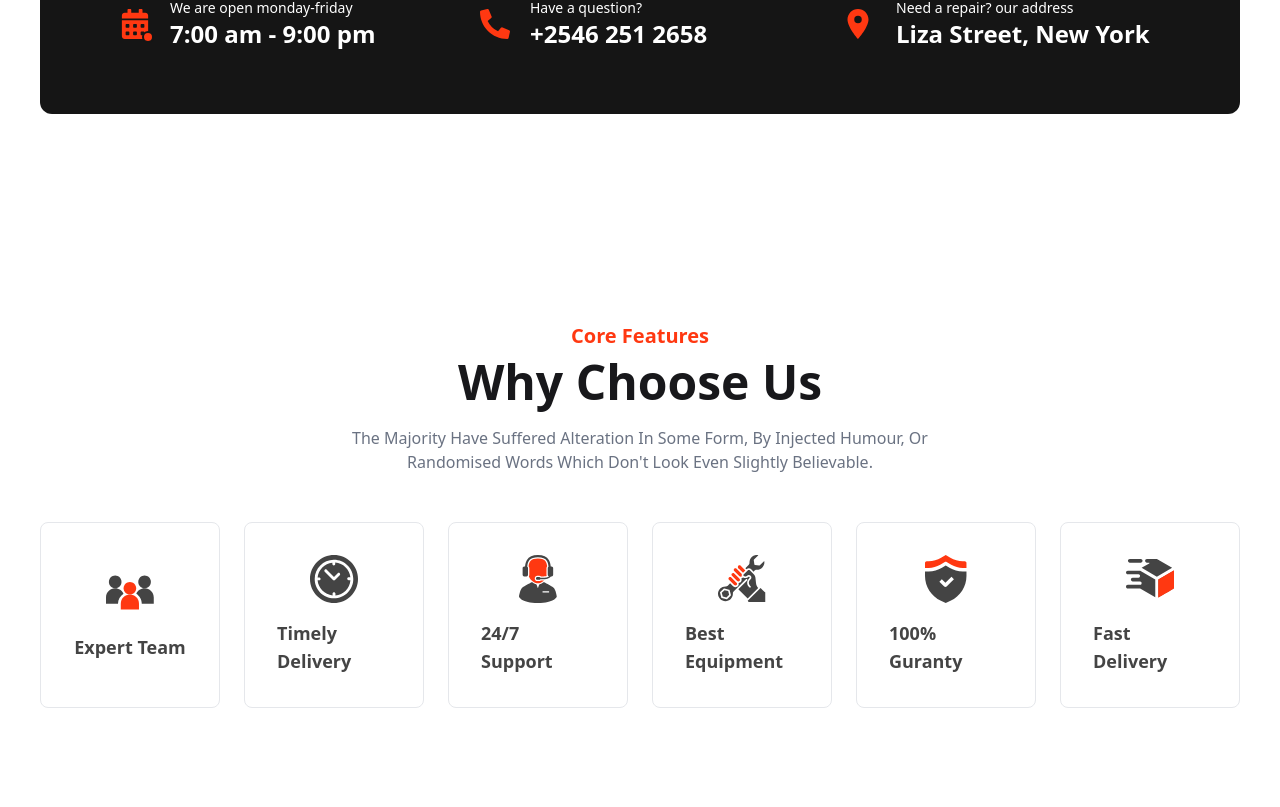
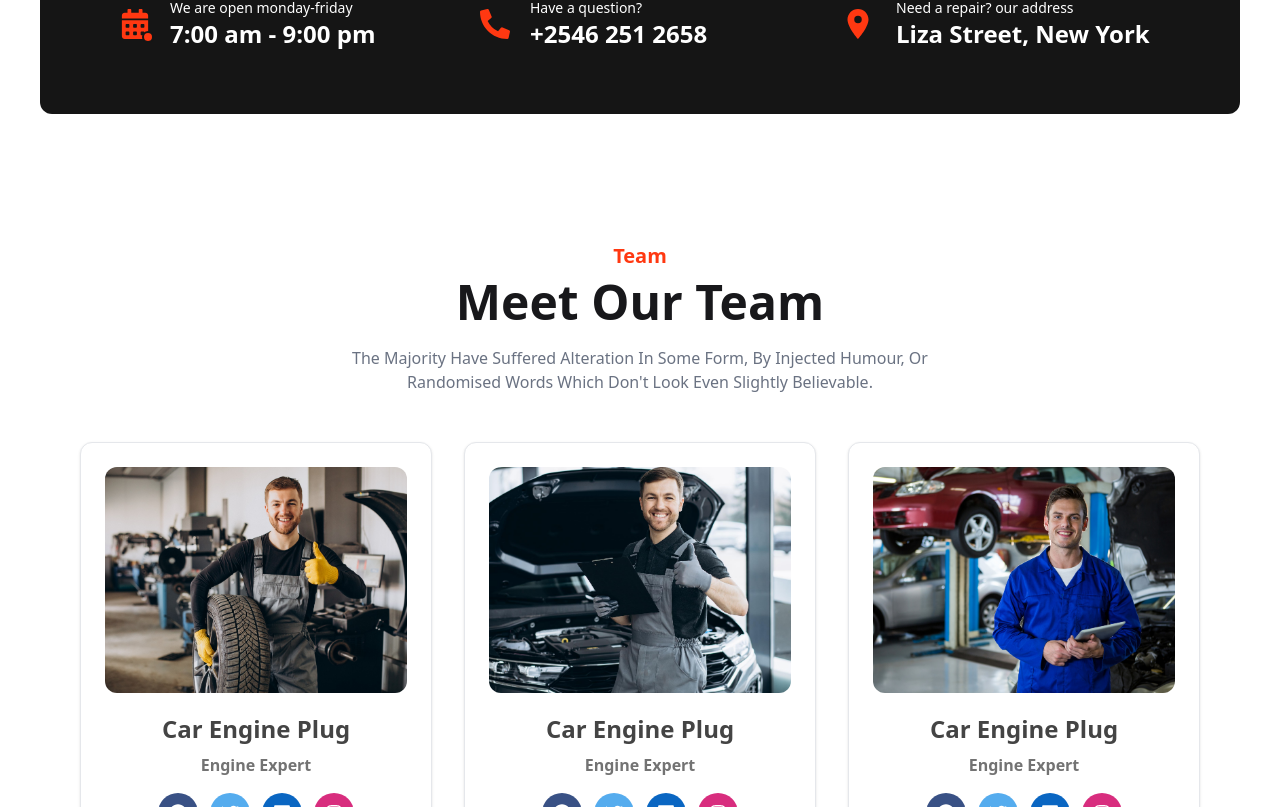
Before and after one commit to Muntasir-WSX/CarMaster, a Next.js app: page / in a window 1280 px wide. Shown: the part 1993-2800 px from the top of the page. Built offline with nearby package versions, Linux system fonts and the light colour scheme; no server answers; the database is empty.

Commit message:
Team Section Done done

```diff
--- a/src/app/HomeComponents/Features/Features.jsx
+++ b/src/app/HomeComponents/Features/Features.jsx
@@ -12,7 +12,7 @@ const featuresData = [
 
 export default function Features() {
     return (
-        <section className="py-20">
+        <section>
             <div className="text-center mb-12">
                 <h3 className="text-xl font-bold text-[#FF3811] mb-2">Core Features</h3>
                 <h2 className="text-4xl md:text-5xl font-bold mb-5">Why Choose Us</h2>
--- /dev/null
+++ b/src/app/HomeComponents/Team/Team.jsx
@@ -0,0 +1,62 @@
+import React from 'react';
+import Image from 'next/image';
+import { FaFacebook, FaTwitter, FaLinkedin, FaInstagram } from "react-icons/fa";
+
+const teamData = [
+  { id: 1, img: "/assets/images/team/1.jpg", name: "Car Engine Plug", expert: "Engine Expert" },
+  { id: 2, img: "/assets/images/team/2.jpg", name: "Car Engine Plug", expert: "Engine Expert" },
+  { id: 3, img: "/assets/images/team/3.jpg", name: "Car Engine Plug", expert: "Engine Expert" },
+];
+
+export default function Team() {
+  const portfolioLink = "https://myportfolio-ea142.web.app/";
+
+  return (
+    <div >
+      <div className="text-center mb-12">
+        <h3 className="text-xl font-bold text-[#FF3811] mb-2">Team</h3>
+        <h2 className="text-4xl md:text-5xl font-bold mb-5">Meet Our Team</h2>
+        <p className="text-gray-500 max-w-2xl mx-auto">
+          The Majority Have Suffered Alteration In Some Form, By Injected Humour, Or Randomised Words Which Don't Look Even Slightly Believable.
+        </p>
+      </div>
+      <div className="grid grid-cols-1 md:grid-cols-2 lg:grid-cols-3 gap-8 px-4 md:px-10">
+        {teamData.map((member) => (
+          <div key={member.id} className="border border-gray-200 rounded-xl p-6 text-center bg-white shadow-sm hover:shadow-md transition-shadow">
+            <div className="relative w-full aspect-4/3 mb-5 overflow-hidden rounded-xl">
+              <Image
+                src={member.img}
+                alt={member.name}
+                fill
+                sizes="(max-width: 768px) 100vw, (max-width: 1200px) 50vw, 33vw"
+                className="object-cover transition-transform duration-300 hover:scale-105"
+              />
+            </div>
+
+            <h4 className="font-bold text-2xl mb-2 text-[#444444]">{member.name}</h4>
+            <p className="text-[#737373] font-semibold mb-4">{member.expert}</p>
+            <div className="flex justify-center gap-3">
+              <SocialIcon link={portfolioLink} icon={<FaFacebook />} color="bg-[#395185]" />
+              <SocialIcon link={portfolioLink} icon={<FaTwitter />} color="bg-[#55ACEE]" />
+              <SocialIcon link={portfolioLink} icon={<FaLinkedin />} color="bg-[#0A66C2]" />
+              <SocialIcon link={portfolioLink} icon={<FaInstagram />} color="bg-[#D82D7E]" />
+            </div>
+          </div>
+        ))}
+      </div>
+    </div>
+  );
+}
+
+function SocialIcon({ icon, color, link }) {
+  return (
+    <a
+      href={link}
+      target="_blank"
+      rel="noopener noreferrer"
+      className={`w-10 h-10 rounded-full flex items-center justify-center text-white text-lg cursor-pointer hover:scale-110 transition-all ${color}`}
+    >
+      {icon}
+    </a>
+  );
+}
--- a/src/app/page.js
+++ b/src/app/page.js
@@ -3,6 +3,7 @@ import Banner from "./HomeComponents/Banner/Banner";
 import AboutUs from "./HomeComponents/AboutUs/AboutUs";
 import CTA from "./HomeComponents/CTA/CTA";
 import Features from "./HomeComponents/Features/Features";
+import Team from "./HomeComponents/Team/Team";
 
 export default function Home() {
   return (
@@ -23,6 +24,7 @@ export default function Home() {
       {/* products */}
 
       {/* Meet Our Team */}
+      <Team></Team>
 
       {/* Core Features */}
       <Features></Features>
```
